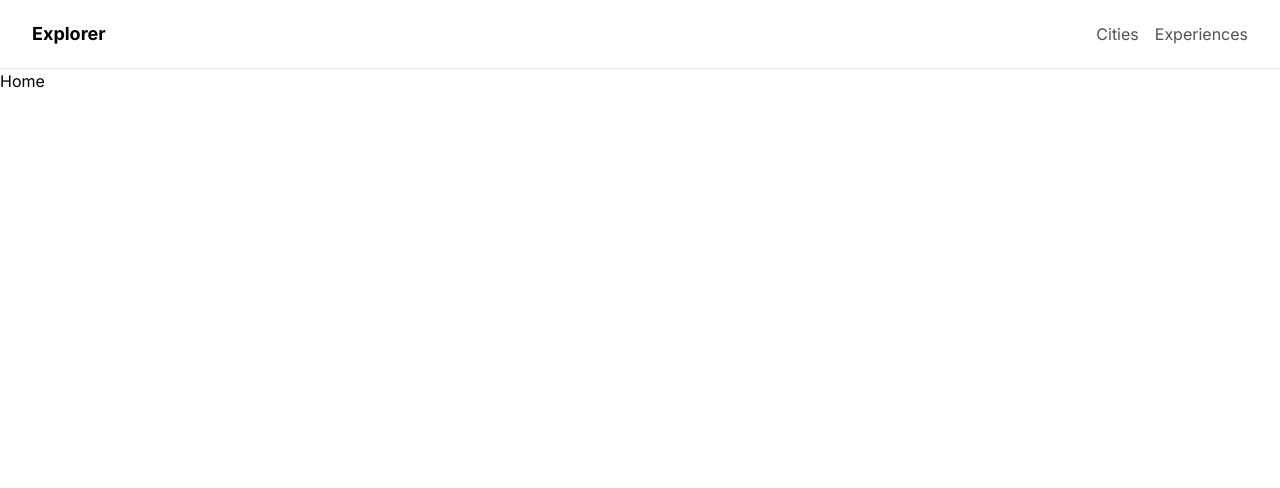
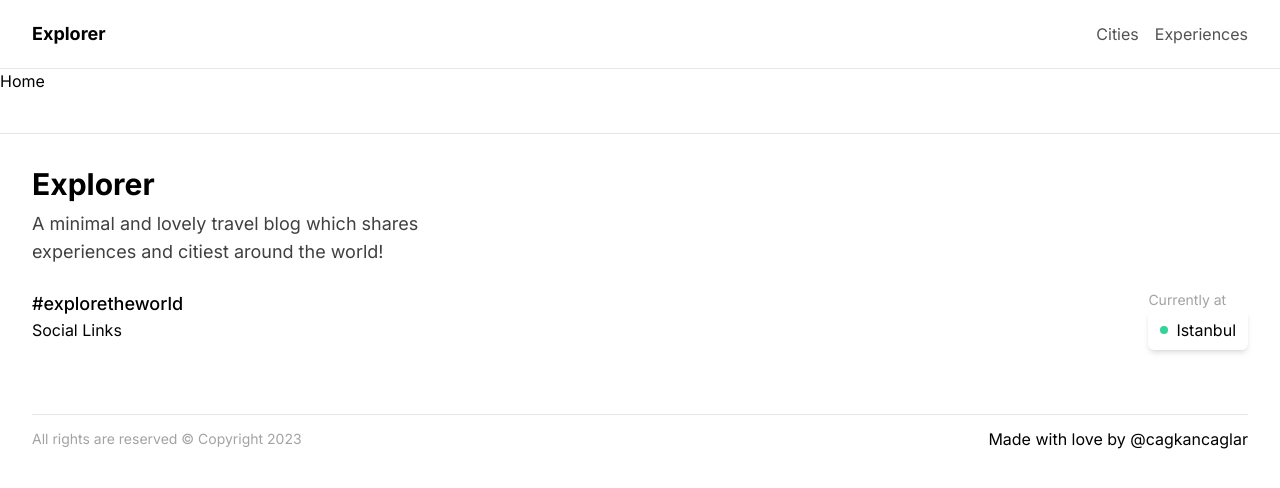
Before and after one commit to cagkancaglar/multilangual-blog, a Next.js app: page / in a window 1280 px wide. Shown: the top 488 px of the page. Built offline with nearby package versions, Linux system fonts and the light colour scheme.

Commit message:
Add: Footer

```diff
--- /dev/null
+++ b/app/components/Footer.tsx
@@ -0,0 +1,46 @@
+import siteConfig from "@/config/site";
+import PaddingContainer from "./PaddingContainer";
+import Link from "next/link";
+
+const Footer = () => {
+  return (
+    <div className="py-8 mt-10 border-t">
+      <PaddingContainer>
+        <div>
+          <h2 className="text-3xl font-bold">{siteConfig.siteName}</h2>
+          <p className="max-w-md mt-2 text-lg text-neutral-700">
+            {siteConfig.description}
+          </p>
+        </div>
+        {/* Social and Currently at */}
+        <div className="flex justify-between gap-4 mt-6 flex-wrap">
+          <div>
+            <div className="text-lg font-medium">#exploretheworld</div>
+            <div>Social Links</div>
+          </div>
+          <div>
+            <div className="text-sm text-neutral-400">Currently at</div>
+            <div className="flex items-center gap-2 px-3 py-2 bg-white rounded-md shadow-md">
+              <div className="w-2 h-2 rounded-full bg-emerald-400" />
+              {siteConfig.currentlyAt}
+            </div>
+          </div>
+        </div>
+        {/* Bottom Section */}
+        <div className="flex justify-between items-center flex-wrap gap-4 py-3 border-t mt-16">
+          <div className="text-sm text-neutral-400">
+            All rights are reserved &copy; Copyright {new Date().getFullYear()}
+          </div>
+          <div>
+            Made with love by{" "}
+            <Link href="//cagkancaglar.com" target="_blank">
+              @cagkancaglar
+            </Link>
+          </div>
+        </div>
+      </PaddingContainer>
+    </div>
+  );
+};
+
+export default Footer;
--- a/app/layout.tsx
+++ b/app/layout.tsx
@@ -2,6 +2,7 @@
 import { Inter } from "next/font/google";
 import "./globals.css";
 import Navigation from "./components/Navigation";
+import Footer from "./components/Footer";
 
 const inter = Inter({ subsets: ["latin"] });
 
@@ -20,6 +21,7 @@
       <body className={inter.className}>
         <Navigation />
         {children}
+        <Footer />
       </body>
     </html>
   );
--- a/app/page.tsx
+++ b/app/page.tsx
@@ -1,6 +1,6 @@
 export default function Home() {
   return (
-    <main className="h-[3000px]">
+    <main>
       <h1>Home</h1>
     </main>
   );
--- a/config/site.ts
+++ b/config/site.ts
@@ -9,10 +9,10 @@
   };
 }
 
-const siteConfig = {
+const siteConfig: SiteConfig = {
   siteName: "Explorer",
   description:
-    "A minimal and lovely travel  blog which shares experiences and citiest around the world!",
+    "A minimal and lovely travel blog which shares experiences and citiest around the world!",
   currentlyAt: "Istanbul",
   socialLinks: {
     github: "//github.com/cagkancaglar",
```
